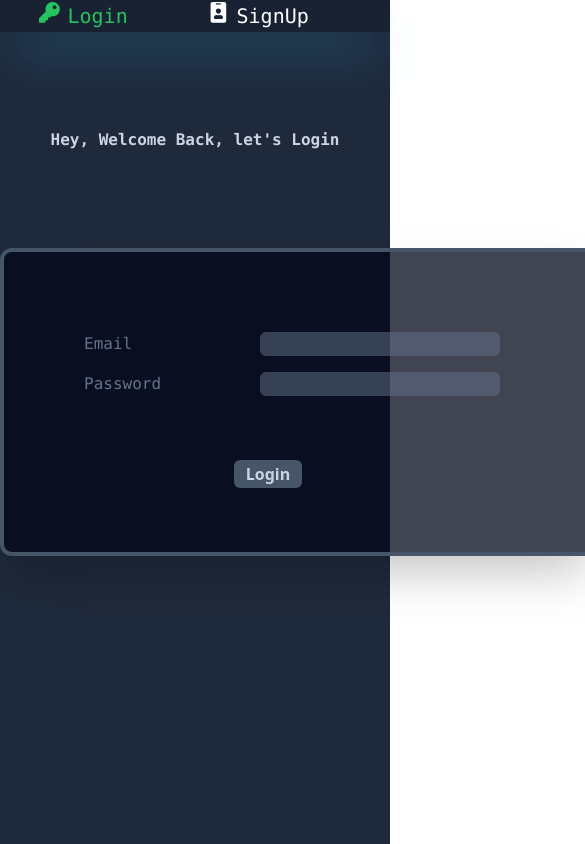
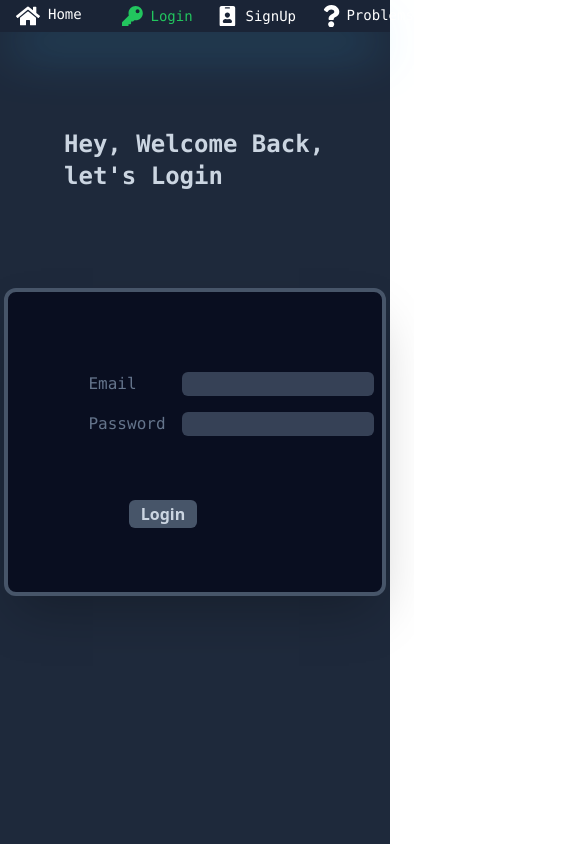
Before and after one commit to hkirat/react-assignment, a React (Vite) app: page /login in a window 390 px wide. Shown: the whole page, 585 px wide, since content can reach past the window. Built offline with nearby package versions, Linux system fonts and the light colour scheme.

Commit message:
added responsiveness to login page

```diff
--- a/src/pages/Login.jsx
+++ b/src/pages/Login.jsx
@@ -4,31 +4,31 @@ import { FaHome, FaKey, FaIdBadge, FaQuestion } from 'react-icons/fa';
 export default function Login() {
 
     return (
-        <div className='bg-slate-800 h-screen w-screen mx-auto'>
-            <nav className='flex flex-row justify-center place-items-center w-full h-8 transition ease-in-out duration-300 bg-slate-900/40 hover:bg-slate-900/25 mx-auto shadow-2xl shadow-sky-400/75 space-x-20'>
-                <span className="  cursor-pointer flex flex-row text-white hover:text-red-500 font-mono text-xl space-x-2 "><FaHome size="1.5rem" /><a href='/'>Home</a></span>
-                <span className=" cursor-pointer flex flex-row text-green-500 font-mono  transition ease-in-out duration-300 text-xl  space-x-2"><FaKey size="1.3rem"/><a href='#'>Login</a></span>
-                <span className=" cursor-pointer flex flex-row text-white font-mono hover:text-orange-500 transition ease-in-out duration-300 text-xl  space-x-2"><FaIdBadge size="1.3rem"/><a href='/signup'>SignUp</a></span>
-                <span className=" cursor-pointer flex flex-row text-white font-mono hover:text-purple-500 transition ease-in-out duration-300 text-xl  space-x-1"><FaQuestion size="1.4rem"/><a href='/problems/all'>Problems</a></span>
+        <div className='bg-slate-800 h-screen w-screen'>
+            <nav className='flex flex-row justify-start place-items-center text-sm sm:text-md  w-full h-8 transition ease-in-out duration-300 bg-slate-900/40 hover:bg-slate-900/25 shadow-2xl shadow-sky-400/75 space-x-6 sm:space-x-14 md:space-x-16 lg:space-x-20'>
+                <span className="  mx-4 cursor-pointer flex flex-row text-white hover:text-red-500 font-mono  space-x-2 "><FaHome size="1.5rem" /><a href='/'>Home</a></span>
+                <span className=" cursor-pointer flex flex-row text-green-500 font-mono  transition ease-in-out duration-300   space-x-2"><FaKey size="1.3rem"/><a href='#'>Login</a></span>
+                <span className=" cursor-pointer flex flex-row text-white font-mono hover:text-orange-500 transition ease-in-out duration-300   space-x-2"><FaIdBadge size="1.3rem"/><a href='/signup'>SignUp</a></span>
+                <span className=" cursor-pointer flex flex-row text-white font-mono hover:text-purple-500 transition ease-in-out duration-300   space-x-1"><FaQuestion size="1.4rem"/><a href='/problems/all'>Problems</a></span>
             </nav>
 
-            <div className='text-slate-300 font-mono sm:text-3xl lg:text-3xl xl:text-4xl font-bold my-24 justify-center max-w-fit mx-auto'>Hey, Welcome Back, let's Login</div>
+            <div className='text-slate-300 font-mono text-2xl sm:text-2xl lg:text-3xl xl:text-4xl font-bold my-24 justify-center max-w-fit mx-16 sm:mx-36 md:mx-56 lg:mx-64'>Hey, Welcome Back, let's Login</div>
 
     <div div className=" border-slate-600 border-solid border-4 w-fit h-50  mx-auto  space-x-4 space-y-4 bg-slate-950/75 shadow-2xl pr-28 p-8 rounded-xl">
 
-        <div className='flex flex-row p-12'>
-            <div className='basis-1/2 flex flex-col w-80 space-y-4'>
+        <div className='flex flex-row p-12 space-x-4 '>
+            <div className='basis-1/2 flex flex-col w-18 sm:w-36 md:w-48 lg:w-64 space-y-4'>
                 <label htmlFor='email' className=' text-slate-500 font-mono'>Email</label>
                 <label htmlFor='pass' className='text-slate-500 font-mono '>Password</label>
             </div>
-            <div className='basis-1/2 w-8 space-y-4 flex flex-col'>
-                <input name='email' className='text-sky-600 bg-slate-500/50 focus:ring-sky-500 focus:ring-2 focus:outline-none focus:shadow-2xl focus:bg-slate-600/50 rounded-md px-2 w-60 font-medium'></input>
-                <input type= 'password'name='pass' className='text-sky-600 bg-slate-500/50 focus:ring-sky-500 focus:ring-2 focus:outline-none  focus:shadow-2xl focus:bg-slate-600/50 rounded-md px-2 w-60 font-extrabold text-md'></input>
+            <div className='basis-1/2 w-10 sm:w-36 md:w-48 lg:w-64 space-y-4 flex flex-col '>
+                <input name='email' className='text-sky-600 bg-slate-500/50 focus:ring-sky-500 focus:ring-2 focus:outline-none focus:shadow-2xl focus:bg-slate-600/50 rounded-md px-2 w-48 sm:w-60 font-medium'></input>
+                <input type= 'password'name='pass' className='text-sky-600 bg-slate-500/50 focus:ring-sky-500 focus:ring-2 focus:outline-none  focus:shadow-2xl focus:bg-slate-600/50 rounded-md px-2 w-48 sm:w-60 font-extrabold text-md'></input>
             </div>
 
         </div>
 
-    <div className=' justify-center flex flex-row mx-auto'><button className=' mb-8 transition duration-300 text-slate-300 bg-slate-600 focus:bg-red-400/50 max-w-fit p-0.5 px-3 font-semibold  rounded-md hover:ring-red-500 hover:ring-2'>Login</button></div>
+    <div className=' justify-center flex flex-row sm:mx-auto'><button className=' mb-8 transition duration-300 text-slate-300 bg-slate-600 focus:bg-red-400/50 max-w-fit p-0.5 px-3 font-semibold  rounded-md hover:ring-red-500 hover:ring-2'>Login</button></div>
     </div>
 
 
```
